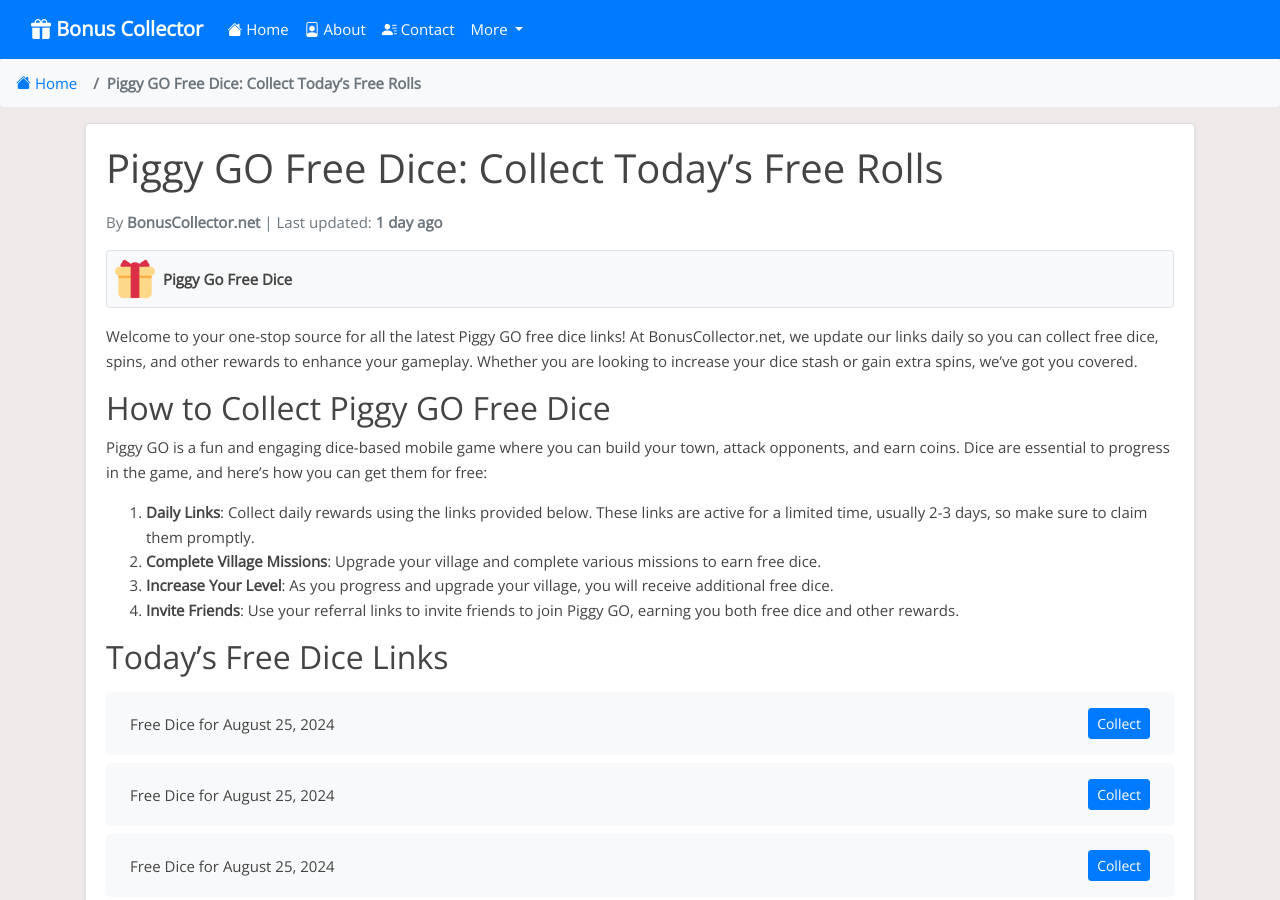
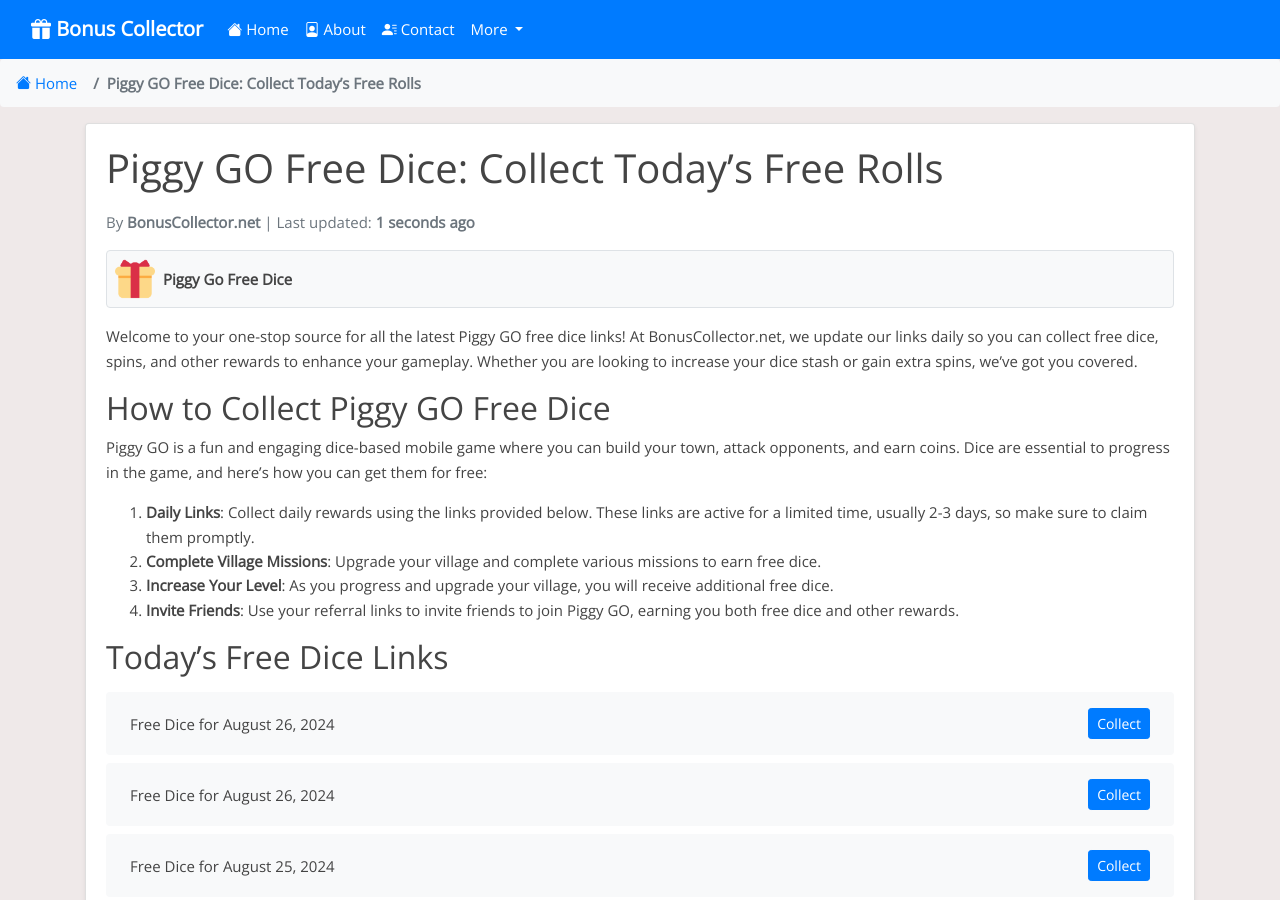
Before and after one commit to Prollad99/bs-net, a Jekyll site: the page built from _posts/2024-07-04-piggy-go.md, in a window 1280 px wide and 900 px high. Built offline with Jekyll 4.4.1, drawn with Linux system fonts in a browser that asks for light colours; nearby versions of some CDN libraries; comment, search, counter and statistics services are not loaded; some of the changed text lies outside the part shown.

Commit message:
Update piggy-go reward links and last modified date

```diff
--- a/_data/include_files.yml
+++ b/_data/include_files.yml
@@ -23,7 +23,7 @@
   last_modified: 2024-08-26 10:38:16
 
 piggy-go.html:
-  last_modified: 2024-08-25 11:05:12
+  last_modified: 2024-08-26 11:33:56
 
 caesars-slots.html:
   last_modified: 2024-08-26 05:35:53
--- a/_includes/piggy-go.html
+++ b/_includes/piggy-go.html
@@ -1,4 +1,12 @@
 <ul class="list-group mt-3 mb-4">
+  <li class="list-group-item d-flex justify-content-between align-items-center">
+    <span>Free Dice for August 26, 2024</span>
+    <a href="https://piggygo-jy.forevernine.com/fanpage?code=NE0DDQZ1&channel=1" class="btn btn-primary btn-sm">Collect</a>
+  </li>
+  <li class="list-group-item d-flex justify-content-between align-items-center">
+    <span>Free Dice for August 26, 2024</span>
+    <a href="https://piggygo-jy.forevernine.com/fanpage?code=NE0DDQZ1&channel=4" class="btn btn-primary btn-sm">Collect</a>
+  </li>
   <li class="list-group-item d-flex justify-content-between align-items-center">
     <span>Free Dice for August 25, 2024</span>
     <a href="https://piggygo-jy.forevernine.com/fanpage?code=F2PX7R5J&channel=1" class="btn btn-primary btn-sm">Collect</a>
@@ -391,12 +399,4 @@
     <span>Free Dice for Invalid Date</span>
     <a href="https://piggygo-jy.forevernine.com/fanpage?code=F5HAFJB4&channel=4" class="btn btn-primary btn-sm">Collect</a>
   </li>
-  <li class="list-group-item d-flex justify-content-between align-items-center">
-    <span>Free Dice for Invalid Date</span>
-    <a href="https://piggygo-jy.forevernine.com/fanpage?code=7RLQ5BM4&channel=1" class="btn btn-primary btn-sm">Collect</a>
-  </li>
-  <li class="list-group-item d-flex justify-content-between align-items-center">
-    <span>Free Dice for Invalid Date</span>
-    <a href="https://piggygo-jy.forevernine.com/fanpage?code=7RLQ5BM4&channel=4" class="btn btn-primary btn-sm">Collect</a>
-  </li>
 </ul>
```
Also changed, not shown: links-json/piggy-go.json (+8 -6 lines).
